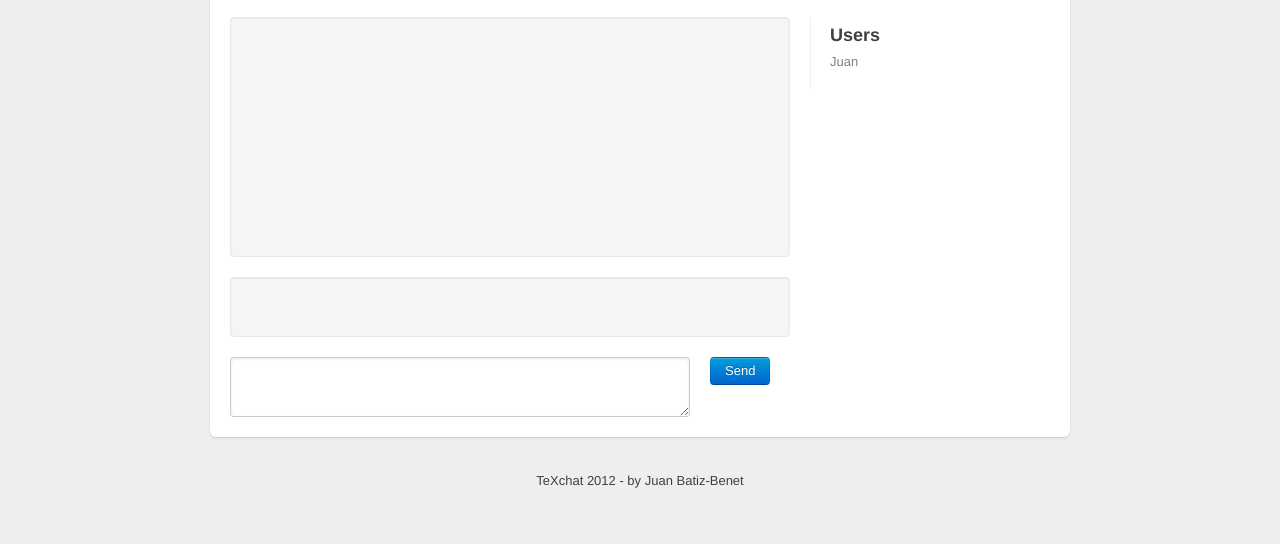
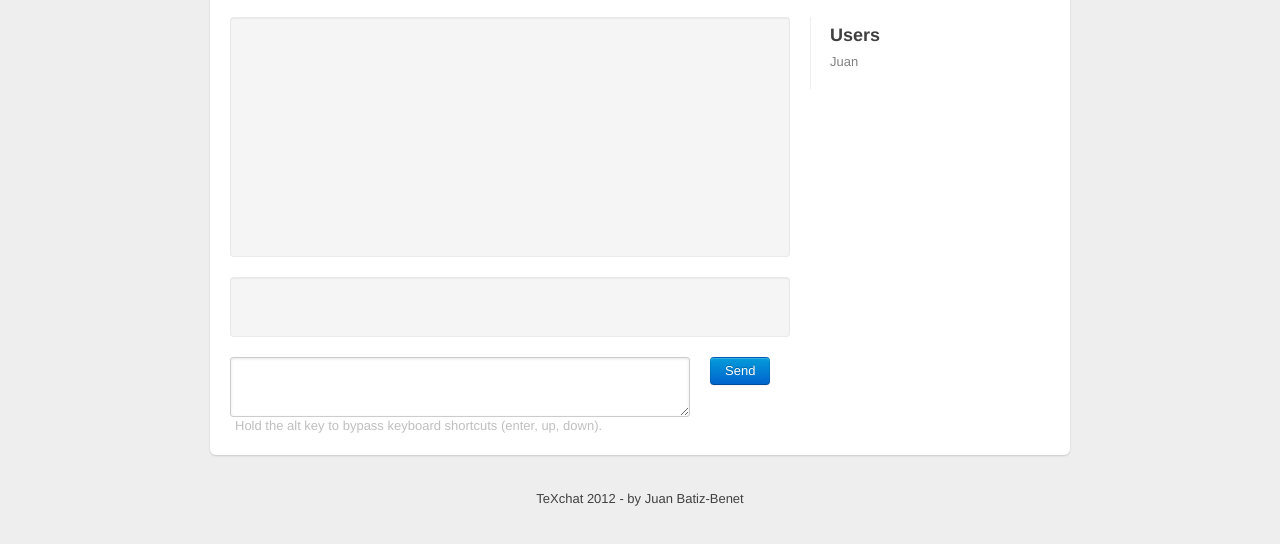
Before and after one commit to jbenet/TeXchat, a plain HTML site: page public/index.html in a window 1280 px wide. Shown: the part 118-662 px from the top of the page. Drawn offline with nearby package versions, Linux system fonts and the light colour scheme; some packages are replaced by stand-ins of ours.

Commit message:
added help message to input box

```diff
--- a/public/index.html
+++ b/public/index.html
@@ -59,9 +59,10 @@
             </div>
 
             <div class='row'>
-              <div class='span8'>
+              <div class='span8 input'>
                 <textarea id="send-text" name="send"
                   class="span8" size="30" type="text" /></textarea>
+                <span class="help-inline">Hold the alt key to bypass keyboard shortcuts (enter, up, down).</span>
               </div>
               <div class='span2'>
                 <input type='button' value="Send" id='send-btn'
--- a/public/js/views/app.js
+++ b/public/js/views/app.js
@@ -61,7 +61,7 @@ var AppView = Backbone.View.extend({
 
   resize: function() {
     // set the chat height proportionally.
-    var height = document.height - 450;
+    var height = document.height - 460;
     $(this.el).find('#chat').css('height', height + 'px');
   }
 
```
